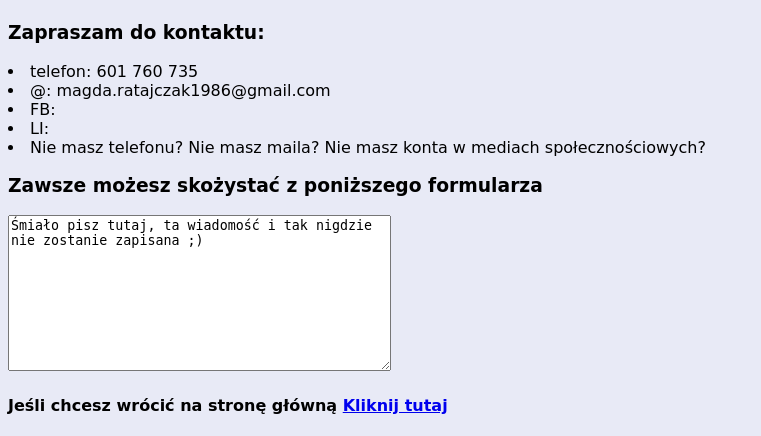
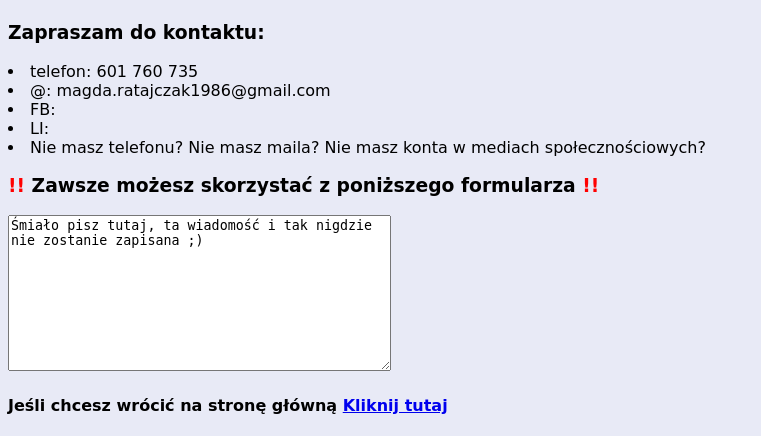
Before and after one commit to Magda1986/Dingo, a Django app: page /infos/contact/ in a window 1280 px wide. Shown: the part 59-495 px from the top of the page, without its empty margins (0-761 px from the left). Run offline with Django 4.2, Linux system fonts and the light colour scheme.

Commit message:
Portfolio 3

```diff
--- a/infos/templates/infos/contact.html
+++ b/infos/templates/infos/contact.html
@@ -10,7 +10,11 @@
 <li>LI: </li>
 
 <li>Nie masz telefonu? Nie masz maila? Nie masz konta w mediach społecznościowych?</li>
-<h3>Zawsze możesz skożystać z poniższego formularza</h3>
+<h3>
+    <span style="color:red">!!</span>
+    Zawsze możesz skorzystać z poniższego formularza
+    <span style="color:red">!!</span>
+</h3>
 <form action="...">
 	<textarea name="Zapraszam do kontaktu" cols="45" rows="10">Śmiało pisz tutaj, ta wiadomość i tak nigdzie nie zostanie zapisana ;) </textarea>
 </form>
--- a/infos/templates/infos/main.html
+++ b/infos/templates/infos/main.html
@@ -11,7 +11,7 @@
    </div>
    <div id="inner-content">
        {% block content %}
-           <h2>Zapraszam do zapoznania się z moją pierwszą stroną internetową:</h2>
+           <h2>Zapraszam do zapoznania się z moją pierwszą stroną internetową na której znajdziesz:</h2>
        <li> <a href="http://127.0.0.1:8000/infos/me"> Kilka słów o mnie </li>
        <li> <a href="http://127.0.0.1:8000/infos/contact"> Kontakt </li>
        {% endblock %}
--- a/infos/templates/infos/me.html
+++ b/infos/templates/infos/me.html
@@ -10,7 +10,7 @@
 
    <li>Jestem mistrzem logistyki i genialnym planistą domowym </li>
    <li>Potrawię być jednocześnie w 3 różnych miejscach, robiąc przy tym 3 różne czynności</li>
-   <li>Miesięcznie jestem w stanie wyprać ok 200kg prania co w skali roku daje ponad 1tonę!!</li>
+   <li>Miesięcznie jestem w stanie wyprać ok 200kg prania co w skali roku daje prawie 2,5 tony!!</li>
    <li>Świetnie pływam, pięknie tańczę</li>
    <li>Potrafię rozwiązywać zadania z fizyki</li>
    <li>W czasie wolnym krecę rolki sushi</li>
```
